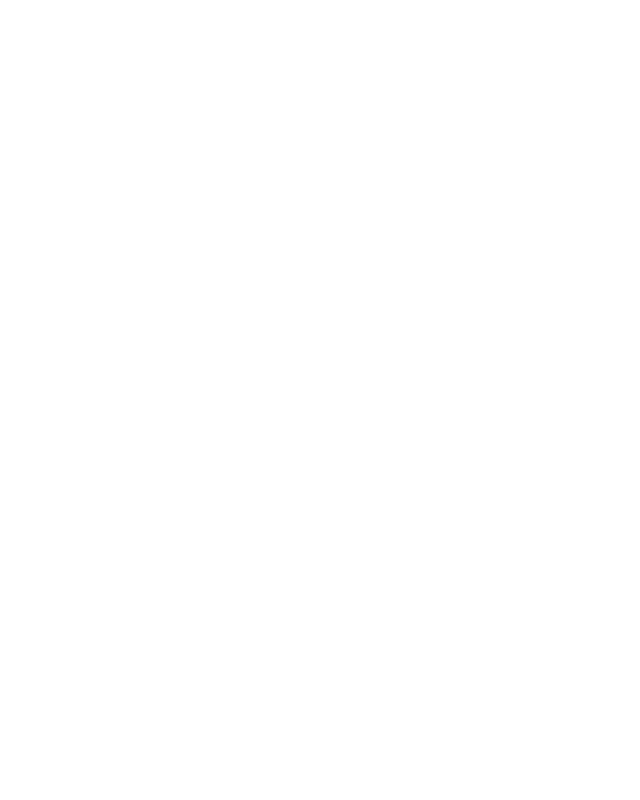
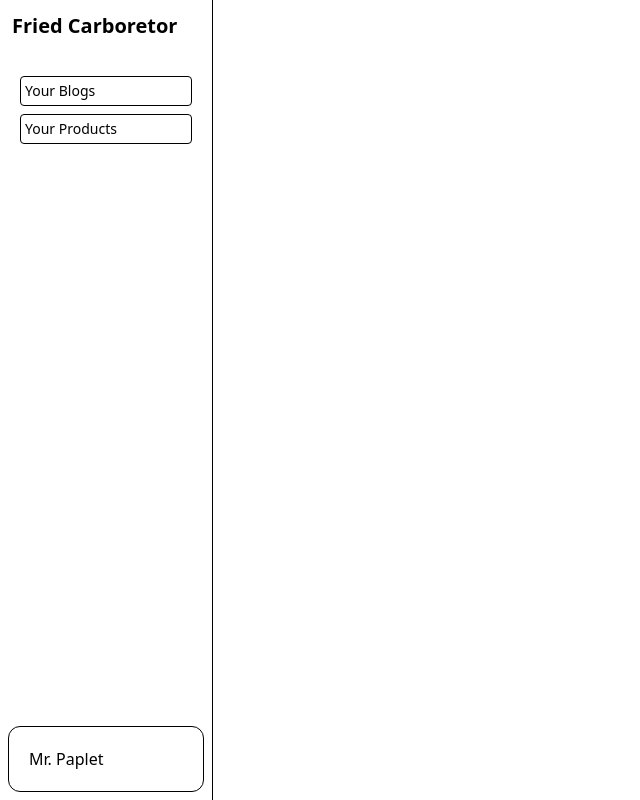
Before and after one commit to 1raxxen1/Product_dev_e_ecommerce_ui, a React (Vite) app in the folder frontend/: page /admin/dashboard in a window 1280 px wide. Before the commit this address had no page. Shown: the whole page, without its empty margins (0-640 px from the left). Built offline with nearby package versions, Linux system fonts and the light colour scheme.

Commit message:
dashboard, login

```diff
--- a/frontend/src/App.tsx
+++ b/frontend/src/App.tsx
@@ -2,6 +2,8 @@ import { BrowserRouter, Route, Routes } from "react-router"
 import Homepage from "./pages/Homepage"
 import Blogs from "./pages/Blogs"
 import SingleBlogPage from "./pages/SingleBlogPage"
+import LoginPage from "./pages/LoginPage"
+import Dashboard from "./pages/Dashboard"
 
 function App() {
 
@@ -11,6 +13,10 @@ function App() {
         <Route path="/" element={<Homepage />} />
         <Route path="/blogs" element={<Blogs />} />
         <Route path="/blog/:id" element={<SingleBlogPage />} />
+
+        <Route path="/auth/login" element={<LoginPage />} />
+
+         <Route path="/admin/dashboard" element={<Dashboard />} />
       </Routes>
     </BrowserRouter>
   )
--- /dev/null
+++ b/frontend/src/components/Sidebar.tsx
@@ -0,0 +1,22 @@
+
+const Sidebar = () => {
+  return (
+    <div className="h-full w-full border-r flex flex-col justify-between">
+      <div>
+        <div className="p-3 text-xl font-bold ">Fried Carboretor</div>
+
+      <div className="mt-5 px-5">
+        <button className="border rounded w-full p-1 text-left text-sm my-1">Your Blogs</button>
+        <button className="border rounded w-full p-1 text-left text-sm my-1">Your Products</button>
+      </div>
+      </div>
+
+      <div className="p-5 border m-2 rounded-xl">
+        <button>Mr. Paplet</button>
+      </div>
+
+    </div>
+  )
+}
+
+export default Sidebar
--- /dev/null
+++ b/frontend/src/layout/AdminLayout.tsx
@@ -0,0 +1,14 @@
+import Sidebar from "../components/Sidebar"
+
+const AdminLayout = () => {
+  return (
+    <div className="min-h-screen flex">
+      <div className="w-1/6 min-h-screen">
+        <Sidebar />
+      </div>
+
+    </div>
+  )
+}
+
+export default AdminLayout
--- /dev/null
+++ b/frontend/src/pages/Dashboard.tsx
@@ -0,0 +1,9 @@
+import AdminLayout from "../layout/AdminLayout"
+
+const Dashboard = () => {
+  return (
+    <AdminLayout />
+  )
+}
+
+export default Dashboard
--- /dev/null
+++ b/frontend/src/pages/LoginPage.tsx
@@ -0,0 +1,52 @@
+const LoginPage = () => {
+  return (
+    <div className="w-full min-h-screen flex flex-col md:flex-row">
+
+      {/* Left Image Section */}
+      <div className="md:w-2/5 h-64 md:h-auto">
+        <img
+          src="https://images.pexels.com/photos/9967912/pexels-photo-9967912.jpeg"
+          className="w-full h-full object-cover"
+          alt="Login visual"
+        />
+      </div>
+
+]      <div className="md:w-3/5 flex items-center justify-center p-6 md:p-10">
+        <div className="w-full max-w-md flex flex-col items-center">
+
+          <div className="text-2xl font-bold text-center">
+            Welcome back to Fried Carboretor
+          </div>
+          <div className="text-md text-gray-500 text-center mt-1">
+            Write and Edit your blog
+          </div>
+
+          <div className="mt-6 w-full flex flex-col border border-gray-300 rounded-md p-2">
+            <label className="text-xs text-gray-600">Email</label>
+            <input
+              type="email"
+              className="w-full text-black text-sm outline-none"
+              placeholder="Enter your email"
+            />
+          </div>
+
+          <div className="mt-3 w-full flex flex-col border border-gray-300 rounded-md p-2">
+            <label className="text-xs text-gray-600">Password</label>
+            <input
+              type="password"
+              className="w-full text-black text-sm outline-none"
+              placeholder="Enter your password"
+            />
+          </div>
+
+          <button className="mt-6 bg-red-400 hover:bg-red-500 transition w-full p-2 text-black font-bold rounded-md">
+            Login
+          </button>
+
+        </div>
+      </div>
+    </div>
+  );
+};
+
+export default LoginPage;
```
